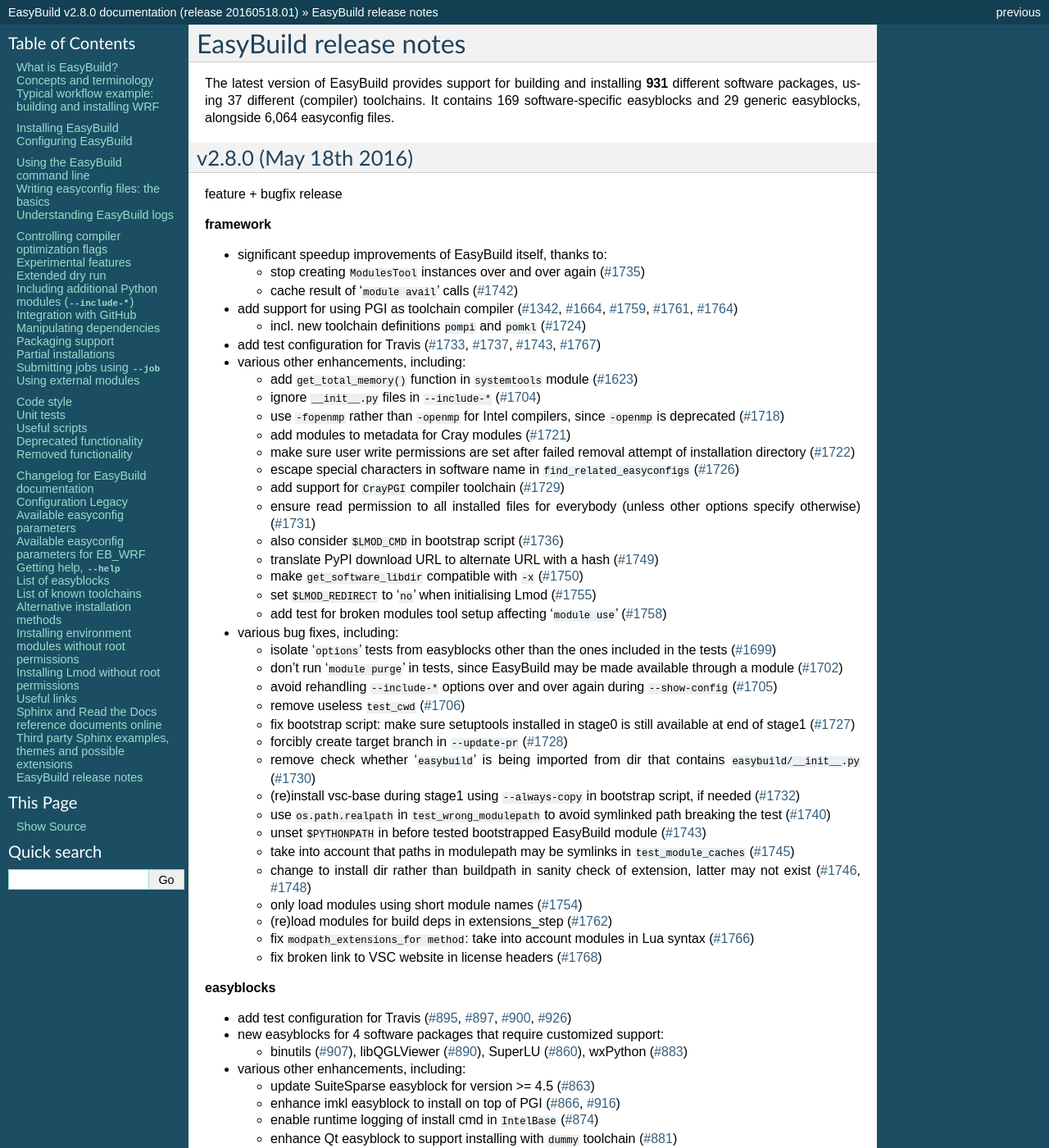
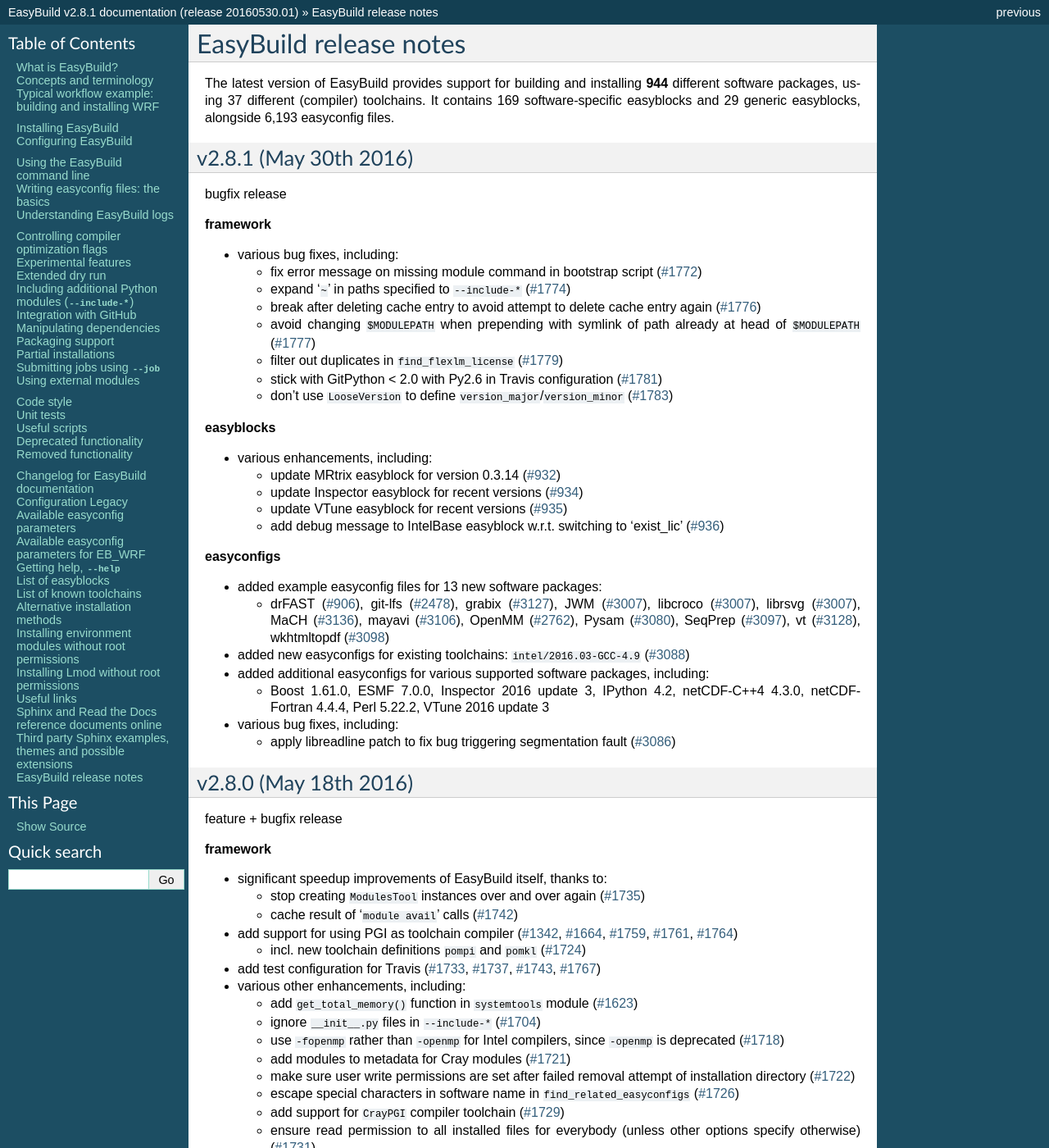
Before and after one commit to easybuilders/easybuild, a Sphinx documentation site: the page built from docs/Release_notes.rst, in a window 1280 px wide and 1400 px high. Shown: the whole window at 82% size. Built offline with Sphinx 7.4.7, drawn with Linux system fonts in a browser that asks for light colours; some of the changed text lies outside the part shown.

Commit message:
bump version to 2.8.1 & update release notes

```diff
--- a/docs/Changelog.rst
+++ b/docs/Changelog.rst
@@ -3,6 +3,7 @@
 Changelog for EasyBuild documentation
 -------------------------------------
 
+* **release 20160530.01** (`May 30th 2016`): update release notes for EasyBuild v2.8.1 (see :ref:`release_notes_eb281`)
 * **release 20160518.01** (`May 18th 2016`): update release notes for EasyBuild v2.8.0 (see :ref:`release_notes_eb280`)
 * **release 20160429.01** (`April 29th 2016`): add section on updating EasyBuild, see :ref:`updating`
 * **release 20160320.01** (`March 20th 2016`): update release notes for EasyBuild v2.7.0 (see :ref:`release_notes_eb270`)
--- a/docs/Release_notes.rst
+++ b/docs/Release_notes.rst
@@ -3,9 +3,55 @@
 EasyBuild release notes
 =======================
 
-The latest version of EasyBuild provides support for building and installing **931** different software packages,
+The latest version of EasyBuild provides support for building and installing **944** different software packages,
 using 37 different (compiler) toolchains. It contains 169 software-specific easyblocks and 29 generic easyblocks,
-alongside 6,064 easyconfig files.
+alongside 6,193 easyconfig files.
+
+.. _release_notes_eb281:
+
+v2.8.1 (May 30th 2016)
+----------------------
+
+bugfix release
+
+**framework**
+
+* various bug fixes, including:
+
+  * fix error message on missing module command in bootstrap script (`#1772 <https://github.com/hpcugent/easybuild-framework/pull/1772>`_)
+  * expand '``~``' in paths specified to ``--include-*`` (`#1774 <https://github.com/hpcugent/easybuild-framework/pull/1774>`_)
+  * break after deleting cache entry to avoid attempt to delete cache entry again (`#1776 <https://github.com/hpcugent/easybuild-framework/pull/1776>`_)
+  * avoid changing ``$MODULEPATH`` when prepending with symlink of path already at head of ``$MODULEPATH`` (`#1777 <https://github.com/hpcugent/easybuild-framework/pull/1777>`_)
+  * filter out duplicates in ``find_flexlm_license`` (`#1779 <https://github.com/hpcugent/easybuild-framework/pull/1779>`_)
+  * stick with GitPython < 2.0 with Py2.6 in Travis configuration (`#1781 <https://github.com/hpcugent/easybuild-framework/pull/1781>`_)
+  * don't use ``LooseVersion`` to define ``version_major``/``version_minor`` (`#1783 <https://github.com/hpcugent/easybuild-framework/pull/1783>`_)
+
+
+**easyblocks**
+
+* various enhancements, including:
+
+  * update MRtrix easyblock for version 0.3.14 (`#932 <https://github.com/hpcugent/easybuild-easyblocks/pull/932>`_)
+  * update Inspector easyblock for recent versions (`#934 <https://github.com/hpcugent/easybuild-easyblocks/pull/934>`_)
+  * update VTune easyblock for recent versions (`#935 <https://github.com/hpcugent/easybuild-easyblocks/pull/935>`_)
+  * add debug message to IntelBase easyblock w.r.t. switching to 'exist_lic' (`#936 <https://github.com/hpcugent/easybuild-easyblocks/pull/936>`_)
+
+
+**easyconfigs**
+
+* added example easyconfig files for 13 new software packages:
+
+  * drFAST (`#906 <https://github.com/hpcugent/easybuild-easyconfigs/pull/906>`_), git-lfs (`#2478 <https://github.com/hpcugent/easybuild-easyconfigs/pull/2478>`_), grabix (`#3127 <https://github.com/hpcugent/easybuild-easyconfigs/pull/3127>`_), JWM (`#3007 <https://github.com/hpcugent/easybuild-easyconfigs/pull/3007>`_), libcroco (`#3007 <https://github.com/hpcugent/easybuild-easyconfigs/pull/3007>`_), librsvg (`#3007 <https://github.com/hpcugent/easybuild-easyconfigs/pull/3007>`_), MaCH (`#3136 <https://github.com/hpcugent/easybuild-easyconfigs/pull/3136>`_), mayavi (`#3106 <https://github.com/hpcugent/easybuild-easyconfigs/pull/3106>`_), OpenMM (`#2762 <https://github.com/hpcugent/easybuild-easyconfigs/pull/2762>`_), Pysam (`#3080 <https://github.com/hpcugent/easybuild-easyconfigs/pull/3080>`_), SeqPrep (`#3097 <https://github.com/hpcugent/easybuild-easyconfigs/pull/3097>`_), vt (`#3128 <https://github.com/hpcugent/easybuild-easyconfigs/pull/3128>`_), wkhtmltopdf (`#3098 <https://github.com/hpcugent/easybuild-easyconfigs/pull/3098>`_)
+
+* added new easyconfigs for existing toolchains: ``intel/2016.03-GCC-4.9`` (`#3088 <https://github.com/hpcugent/easybuild-easyconfigs/pull/3088>`_)
+* added additional easyconfigs for various supported software packages, including:
+
+  * Boost 1.61.0, ESMF 7.0.0, Inspector 2016 update 3, IPython 4.2, netCDF-C++4 4.3.0, netCDF-Fortran 4.4.4,
+    Perl 5.22.2, VTune 2016 update 3
+
+* various bug fixes, including:
+
+  * apply libreadline patch to fix bug triggering segmentation fault (`#3086 <https://github.com/hpcugent/easybuild-easyconfigs/pull/3086>`_)
 
 .. _release_notes_eb280:
 
--- a/docs/conf.py
+++ b/docs/conf.py
@@ -41,9 +41,9 @@
 # other places throughout the built documents.
 #
 # The short X.Y version.
-version = '2.8.0'  # this is meant to reference the version of EasyBuild
+version = '2.8.1'  # this is meant to reference the version of EasyBuild
 # The full version, including alpha/beta/rc tags.
-release = '20160518.01'  # this is meant to reference the version of the documentation itself
+release = '20160530.01'  # this is meant to reference the version of the documentation itself
 
 # There are two options for replacing |today|: either, you set today to some
 # non-false value, then it is used:
```
Also changed, not shown: setup.py (+4 -4 lines).
